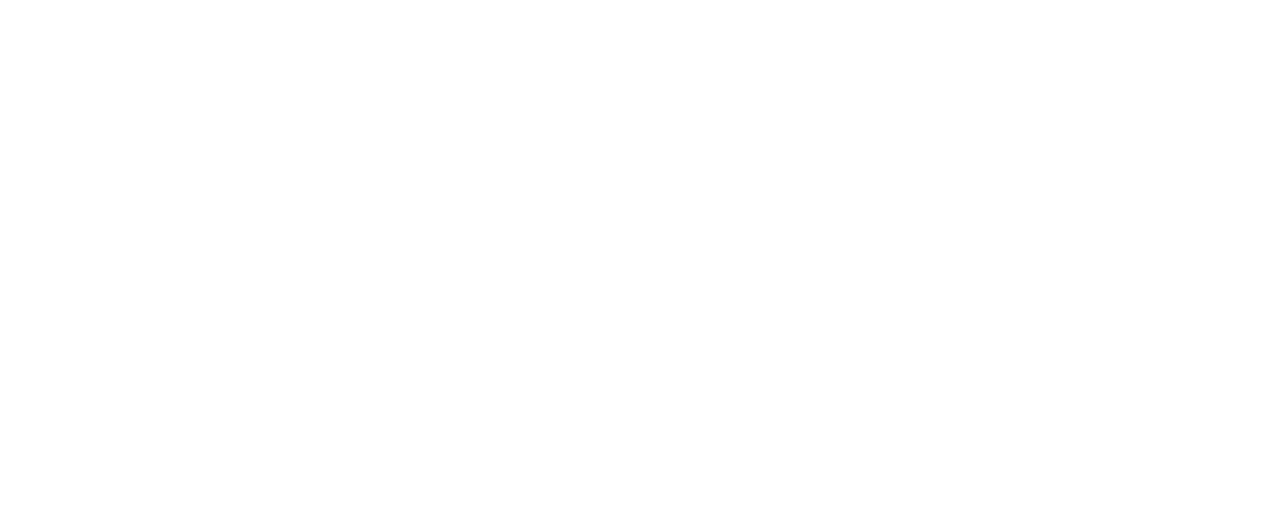
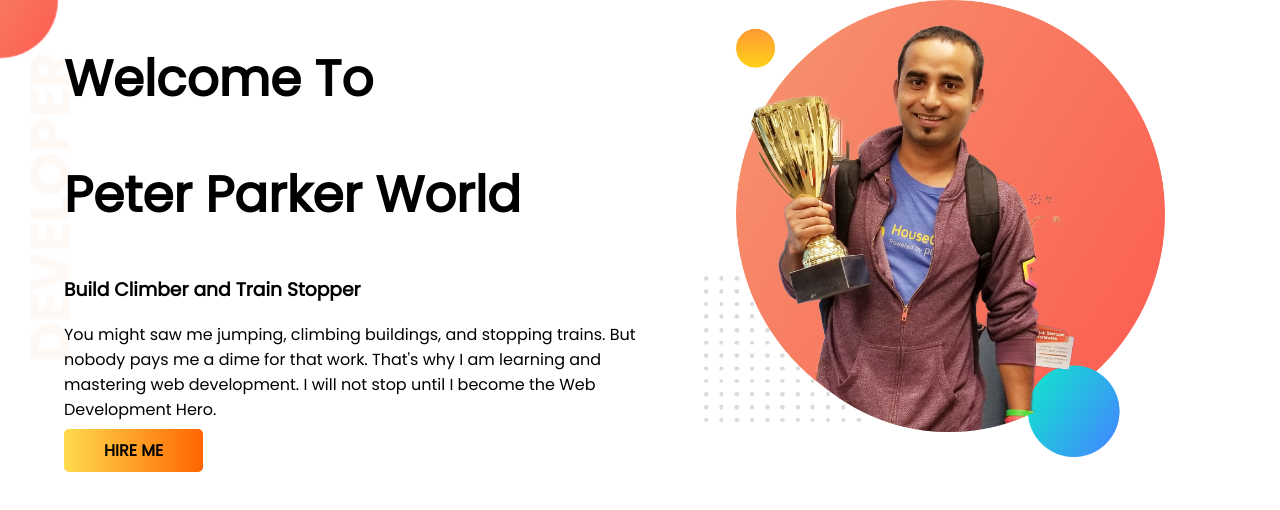
Before and after one commit to masudRana88/developer-portfolio, a plain HTML site: page index.html in a window 1280 px wide. Drawn offline with Linux system fonts and the light colour scheme.

Commit message:
top bannare add

```diff
--- a/index.html
+++ b/index.html
@@ -8,6 +8,17 @@
     <link rel="stylesheet" href="style.css">
 </head>
 <body>
-
+    <section class="top-banner">
+        <div class="half-width">
+            <h1>Welcome To</h1>
+            <h1><span class="color-text">Peter Parker</span> World</h1>
+            <h3>Build Climber and Train Stopper</h3>
+            <p>You might saw me jumping, climbing buildings, and stopping trains. But nobody pays me a dime for that work. That's why I am learning and mastering web development. I will not stop until I become the Web Development Hero.</p>
+            <a target="_blang" href="https://www.linkedin.com/in/mahim-uddin/">HIRE ME</a>
+        </div>
+        <div class="half-width">
+            <img src="images/jhankar.png" alt="">
+        </div>
+    </section>
 </body>
 </html>
--- a/style.css
+++ b/style.css
@@ -0,0 +1,34 @@
+/* ------------Google font------------ */
+@import url('https://fonts.googleapis.com/css2?family=Poppins&display=swap');
+/* font-family: 'Poppins', sans-serif; */
+
+body{
+    font-family: 'Poppins', sans-serif;
+    margin: 0;
+}
+section{
+    background-image: url(images/top-banner.png);
+    background-repeat: no-repeat;
+}
+.top-banner{
+    display: flex;
+}
+.half-width{
+    width: 50%;
+    padding-left: 5%;
+}
+
+.half-width img{
+    width: 80%;
+}
+.half-width h1{
+    font-size: 50px;
+}
+.half-width a {
+    text-decoration: none;
+    color: black;
+    font-weight: 700;
+    padding: 10px 40px;
+    background-image:linear-gradient(to right, #ffdb4d , #ff6600);
+    border-radius: 5px;
+}
```
Also changed, not shown: images/dream-bg.png (added), images/exp-bg.png (added), images/jhankar.png (added), images/jhankar2.png (added), images/my-bg.png (added), images/my-bg2.png (added), images/top-banner.png (added).
